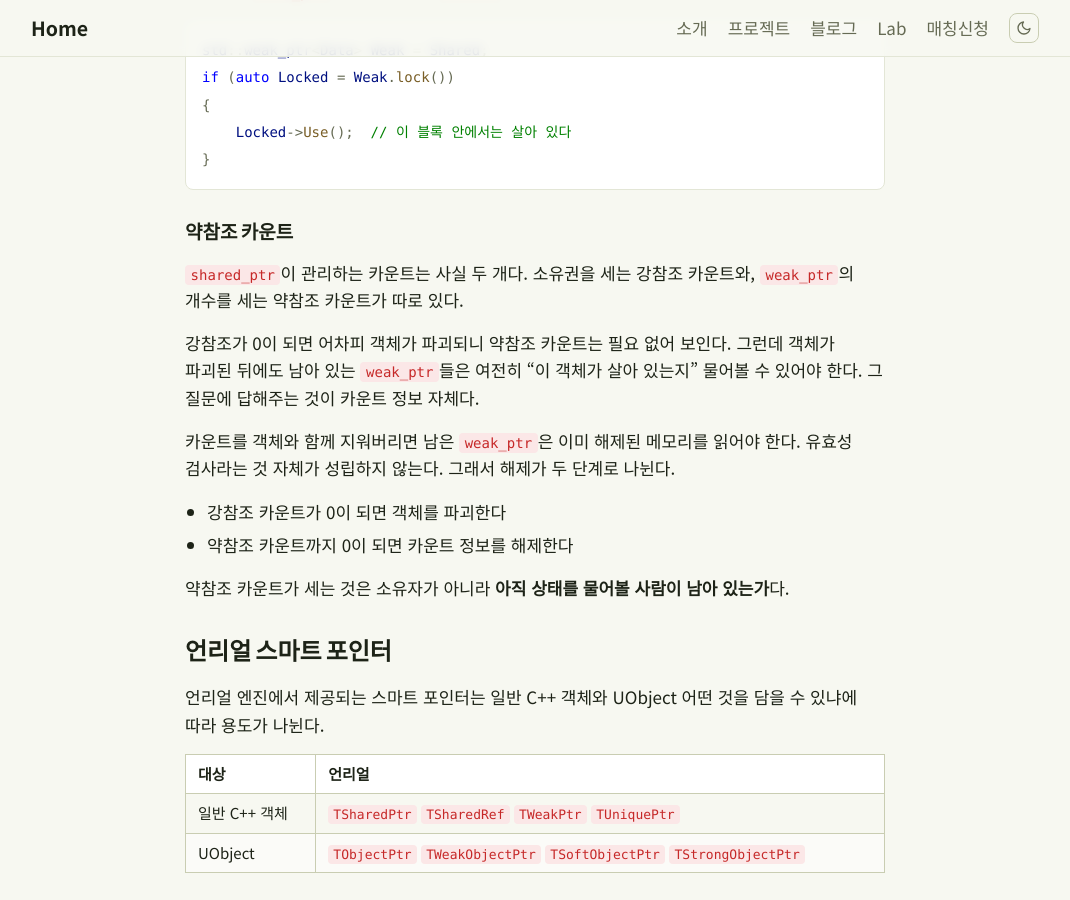
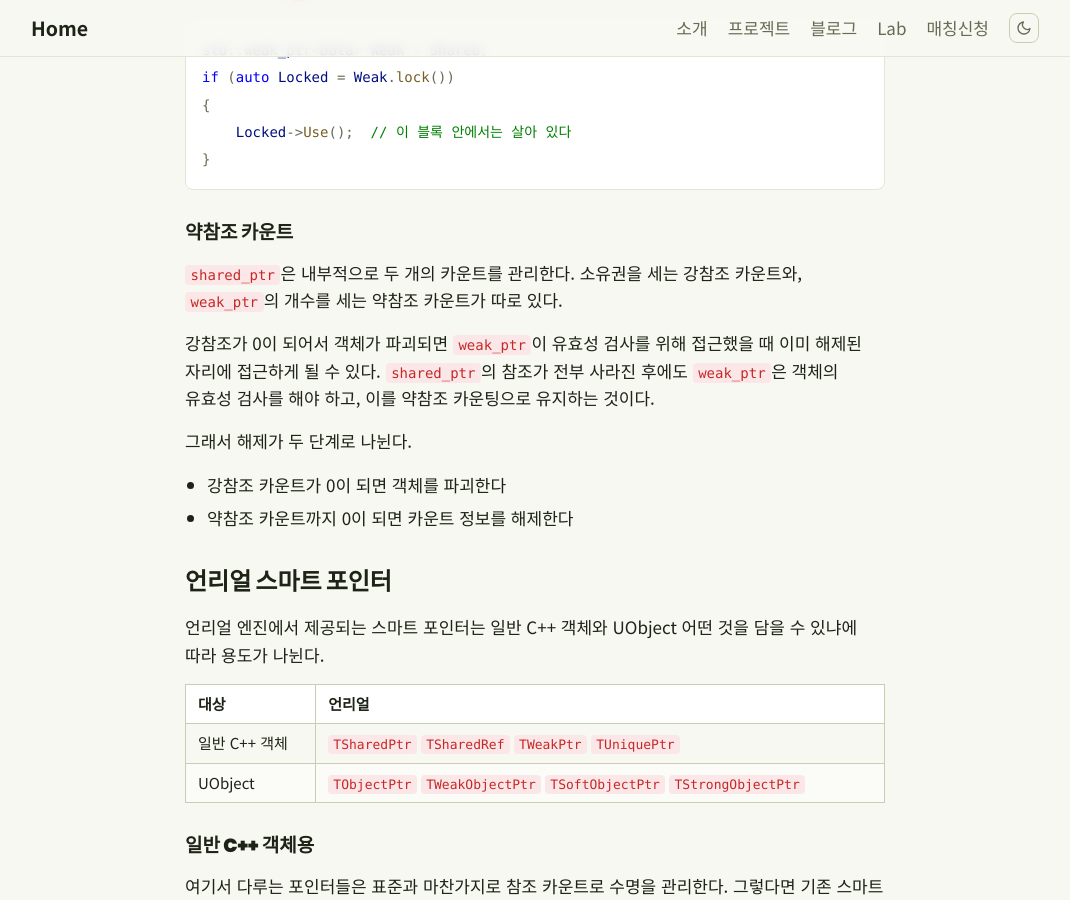
Before and after one commit to skamo3/skamo3.github.io, a Jekyll site: the page built from _posts/2026-08-13-cpp-unreal-smart-pointers.md, in a window 1280 px wide and 900 px high, scrolled down 2355 px. Shown: the whole window, without its empty margins (105-1175 px from the left). Built offline with Jekyll 4.4.1, drawn with Linux system fonts in a browser that asks for light colours.

Commit message:
글 수정: 약참조 카운트 절 문장 다듬기
Co-Authored-By: Claude Opus 5 <noreply@anthropic.com>

```diff
--- a/_posts/2026-08-13-cpp-unreal-smart-pointers.md
+++ b/_posts/2026-08-13-cpp-unreal-smart-pointers.md
@@ -75,16 +75,14 @@ if (auto Locked = Weak.lock())
 
 ### 약참조 카운트
 
-`shared_ptr`이 관리하는 카운트는 사실 두 개다. 소유권을 세는 강참조 카운트와, `weak_ptr`의 개수를 세는 약참조 카운트가 따로 있다.
+`shared_ptr`은 내부적으로 두 개의 카운트를 관리한다. 소유권을 세는 강참조 카운트와, `weak_ptr`의 개수를 세는 약참조 카운트가 따로 있다.
 
-강참조가 0이 되면 어차피 객체가 파괴되니 약참조 카운트는 필요 없어 보인다. 그런데 객체가 파괴된 뒤에도 남아 있는 `weak_ptr`들은 여전히 "이 객체가 살아 있는지" 물어볼 수 있어야 한다. 그 질문에 답해주는 것이 카운트 정보 자체다.
+강참조가 0이 되어서 객체가 파괴되면 `weak_ptr`이 유효성 검사를 위해 접근했을 때 이미 해제된 자리에 접근하게 될 수 있다. `shared_ptr`의 참조가 전부 사라진 후에도 `weak_ptr`은 객체의 유효성 검사를 해야 하고, 이를 약참조 카운팅으로 유지하는 것이다.
 
-카운트를 객체와 함께 지워버리면 남은 `weak_ptr`은 이미 해제된 메모리를 읽어야 한다. 유효성 검사라는 것 자체가 성립하지 않는다. 그래서 해제가 두 단계로 나뉜다.
+그래서 해제가 두 단계로 나뉜다.
 
 - 강참조 카운트가 0이 되면 객체를 파괴한다
 - 약참조 카운트까지 0이 되면 카운트 정보를 해제한다
-
-약참조 카운트가 세는 것은 소유자가 아니라 **아직 상태를 물어볼 사람이 남아 있는가**다.
 
 ## 언리얼 스마트 포인터
 
```
